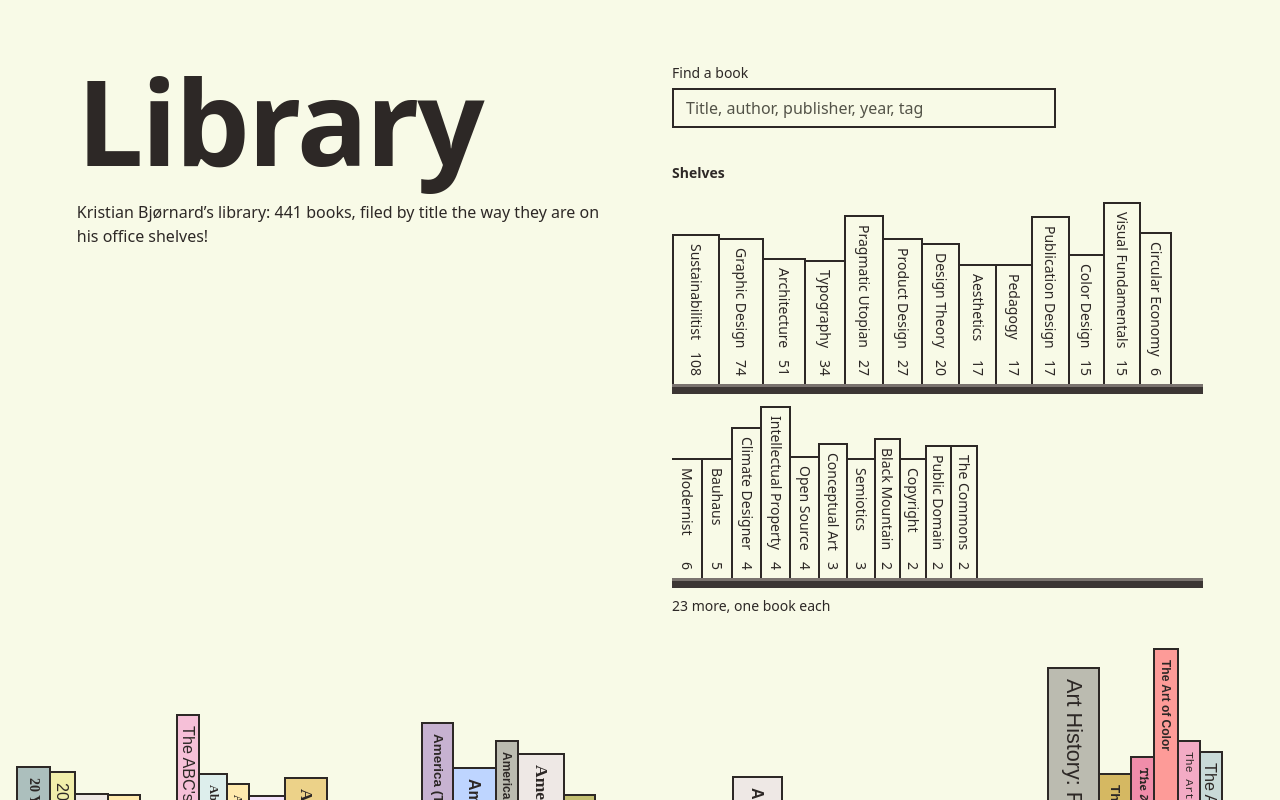
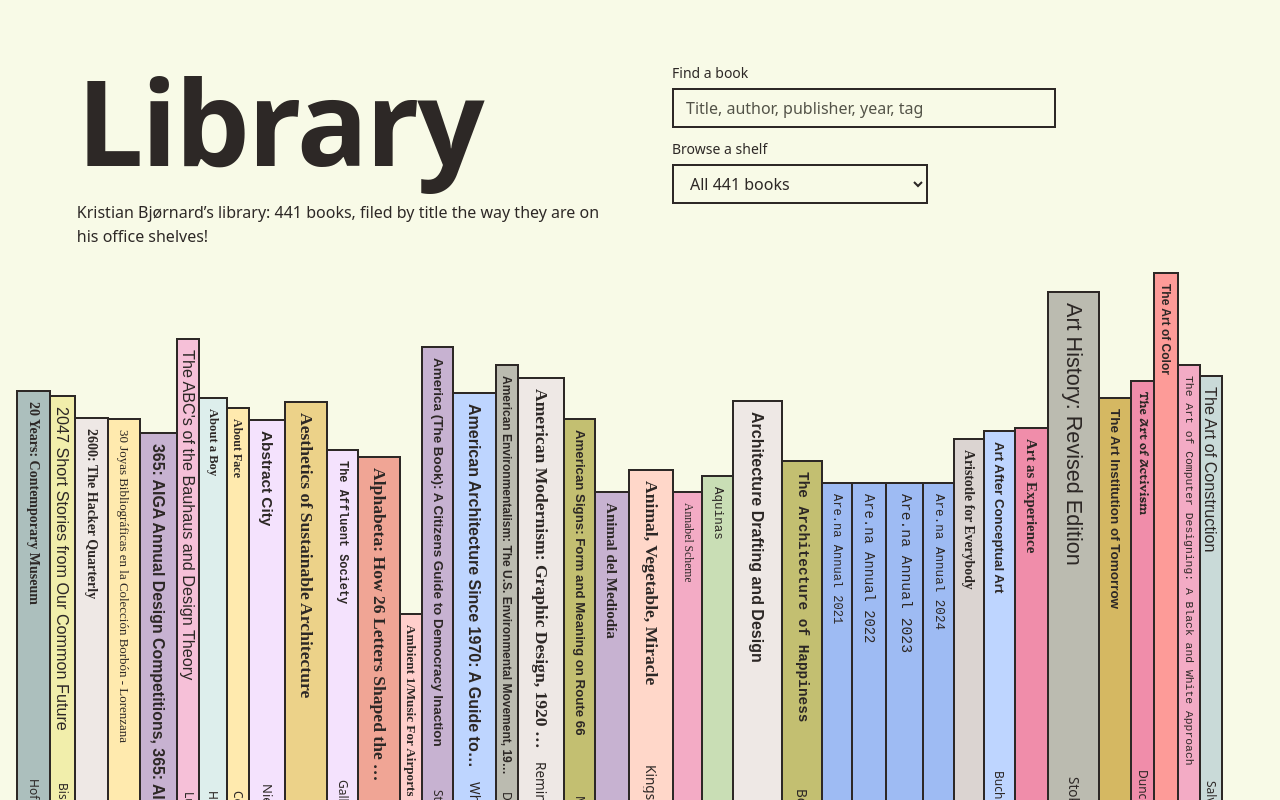
Before and after one commit to bjornmeansbear/library, a SvelteKit app: page / in a window 1280 px wide. Shown: the top 800 px of the page. Built offline with nearby package versions, Linux system fonts and the light colour scheme.

Commit message:
Shelves as a dropdown beside the search; Show all the books as the house button

```diff
--- a/src/routes/+page.svelte
+++ b/src/routes/+page.svelte
@@ -2,7 +2,7 @@
 	import Spine from '#lib/Spine.svelte';
 	import BookDialog from '#lib/BookDialog.svelte';
 	import { books, bySlug, generated, tags, type Book } from '#lib/library.ts';
-	import { pushState, replaceState } from '$app/navigation';
+	import { goto, pushState, replaceState } from '$app/navigation';
 	import { page } from '$app/state';
 	import { browser } from '$app/env';
 
@@ -49,10 +49,9 @@
 		return Array.isArray(field) ? field.includes(facet.value) : field === facet.value;
 	};
 
-	// Tags as shelves to browse: the ones with a few books up front, the
-	// one-offs folded away. A shelf's intro (from Notion) shows when it's open.
-	const mainShelves = tags.filter((t) => t.count > 1);
-	const moreShelves = tags.filter((t) => t.count === 1);
+	// Tags as shelves to browse, from a menu beside the search. Picking one
+	// goes to /?tag=…, the same address a tag link on a book card uses. A
+	// shelf's intro (from Notion) shows when it's open.
 	const shelfHref = (name: string) => `/?tag=${encodeURIComponent(name)}`;
 	const currentTag = $derived(facet?.kind === 'tag' ? facet.value : null);
 	const intro = $derived(currentTag ? (tags.find((t) => t.name === currentTag)?.intro ?? null) : null);
@@ -118,6 +117,28 @@
 						class="w-[min(24rem,80vw)] border-2 border-text bg-bg px-2 py-1 text-base placeholder:text-text-muted"
 					/>
 				</label>
+				{#if tags.length}
+					<label class="flex flex-col gap-1 text-sm">
+						Browse a shelf
+						<select
+							value={currentTag ?? ''}
+							onchange={(e) => goto(e.currentTarget.value ? shelfHref(e.currentTarget.value) : '/')}
+							class="w-[min(16rem,80vw)] border-2 border-text bg-bg px-2 py-1 text-base"
+						>
+							<option value="">All {books.length} books</option>
+							<optgroup label="Shelves">
+								{#each tags.filter((t) => t.count > 1) as t (t.name)}
+									<option value={t.name}>{t.name} ({t.count})</option>
+								{/each}
+							</optgroup>
+							<optgroup label="One book each">
+								{#each tags.filter((t) => t.count === 1) as t (t.name)}
+									<option value={t.name}>{t.name}</option>
+								{/each}
+							</optgroup>
+						</select>
+					</label>
+				{/if}
 				<p class="m-0 text-sm" aria-live="polite">
 					{#if words.length || facet}
 						{shown.size} of {books.length} {shown.size === 1 ? 'book' : 'books'}
@@ -125,48 +146,13 @@
 				</p>
 			</form>
 
-			{#if tags.length}
-				<!-- The tags as a little shelf of their own: outlined spines, thicker
-				     the more books they hold. The one-book tags fold away below. -->
-				<nav aria-labelledby="shelves-heading" class="tag-shelf mt-6">
-					<h2 id="shelves-heading" class="m-0 text-sm">Shelves</h2>
-					<ul>
-						{#each mainShelves as t (t.name)}
-							<li>
-								<a
-									class="tag-spine"
-									style="--w: {(1.5 + Math.log2(t.count) * 0.22).toFixed(2)}rem"
-									href={shelfHref(t.name)}
-									aria-current={currentTag === t.name ? 'page' : undefined}
-								>
-									<span>{t.name}</span>
-									<span class="tabular-nums">{t.count}</span>
-								</a>
-							</li>
-						{/each}
-					</ul>
-					{#if moreShelves.length}
-						<details class="text-sm" open={moreShelves.some((t) => t.name === currentTag)}>
-							<summary class="inline-block cursor-pointer py-1.5">{moreShelves.length} more, one book each</summary>
-							<ul class="m-0 flex flex-wrap gap-x-5 p-0">
-								{#each moreShelves as t (t.name)}
-									<li class="list-none">
-										<a class="inline-block py-1.5 aria-[current=page]:font-bold" href={shelfHref(t.name)} aria-current={currentTag === t.name ? 'page' : undefined}>{t.name}</a>
-									</li>
-								{/each}
-							</ul>
-						</details>
-					{/if}
-				</nav>
-			{/if}
-
 			{#if facet}
 				<p class="mt-4 mb-0 flex flex-wrap items-baseline gap-x-4 gap-y-1">
 					<span>
 						{facet.kind === 'format' ? 'Format:' : facet.kind === 'year' ? 'Published in' : facet.kind === 'tag' ? 'Tagged' : facet.kind === 'author' ? 'By' : 'Published by'}
 						<strong>{facet.value}</strong>
 					</span>
-					<a href="/" class="inline-block py-3 text-sm">Show all the books</a>
+					<a href="/" class="show-all">Show all the books</a>
 				</p>
 				{#if intro}<p class="mt-0 mb-0 max-w-[36rem] whitespace-pre-line">{intro}</p>{/if}
 			{/if}
--- a/src/routes/layout.css
+++ b/src/routes/layout.css
@@ -160,73 +160,25 @@ a:hover {
 	flex: 1 0 1.5rem;
 }
 
-/* ---- The tag shelf -------------------------------------------------------
-   The tags as their own small shelf beside the search: outlined spines on
-   the same board as the bookcase, wider for bigger tags (--w). Name runs
-   down the spine, count at the foot. The tag on show is inverted, like a
-   pressed button. Boards run the width of the shelf and are clipped there. */
-.tag-shelf {
-	--board: 0.625rem;
-	overflow-x: clip;
-}
-.tag-shelf > ul {
-	list-style: none;
-	margin: 0.5rem 0 0;
-	padding: 0;
-	display: flex;
-	flex-wrap: wrap;
-	align-items: flex-end;
-	isolation: isolate;
-}
-.tag-shelf > ul > li {
-	position: relative;
-	padding: 0.75rem 0 var(--board);
-}
-.tag-shelf > ul > li::after {
-	content: '';
-	position: absolute;
-	left: -100vw;
-	right: -100vw;
-	bottom: 0;
-	height: var(--board);
-	box-sizing: border-box;
-	background: light-dark(var(--wjerk-brown), var(--brown-5));
-	border-top: calc(var(--board) * 0.3) solid light-dark(var(--brown-5), var(--brown-3));
-	z-index: -1;
-}
-.tag-spine {
-	writing-mode: vertical-rl;
-	display: flex;
-	justify-content: space-between;
-	gap: 0.75rem;
-	box-sizing: border-box;
-	width: var(--w);
-	min-height: 7.5rem;
-	padding: 0.5rem 0;
-	align-items: center;
+/* ---- Show all the books ---------------------------------------------------
+   The way back from a filter, drawn as the house button (onething's .btn):
+   a 2px ink rule, room inside, and it inverts when pressed. No radius,
+   no shadow. */
+.show-all {
+	display: inline-block;
+	padding: 0.5rem 1rem;
 	border: 2px solid var(--color-text);
-	border-bottom: 0;
-	margin-left: -2px; /* neighbours share one rule */
 	background: var(--color-bg);
 	color: var(--color-text);
 	font-size: var(--text-sm);
-	line-height: 1;
 	text-decoration: none;
-	white-space: nowrap;
 }
-.tag-shelf > ul > li:first-child .tag-spine {
-	margin-left: 0;
-}
-.tag-spine:hover {
+.show-all:hover {
 	color: var(--color-accent-hover);
 }
-.tag-spine[aria-current='page'] {
+.show-all:active {
 	background: var(--color-text);
 	color: var(--color-bg);
-}
-.tag-spine:focus-visible {
-	position: relative;
-	z-index: 1;
 }
 
 /* ---- A spine -------------------------------------------------------------
```
